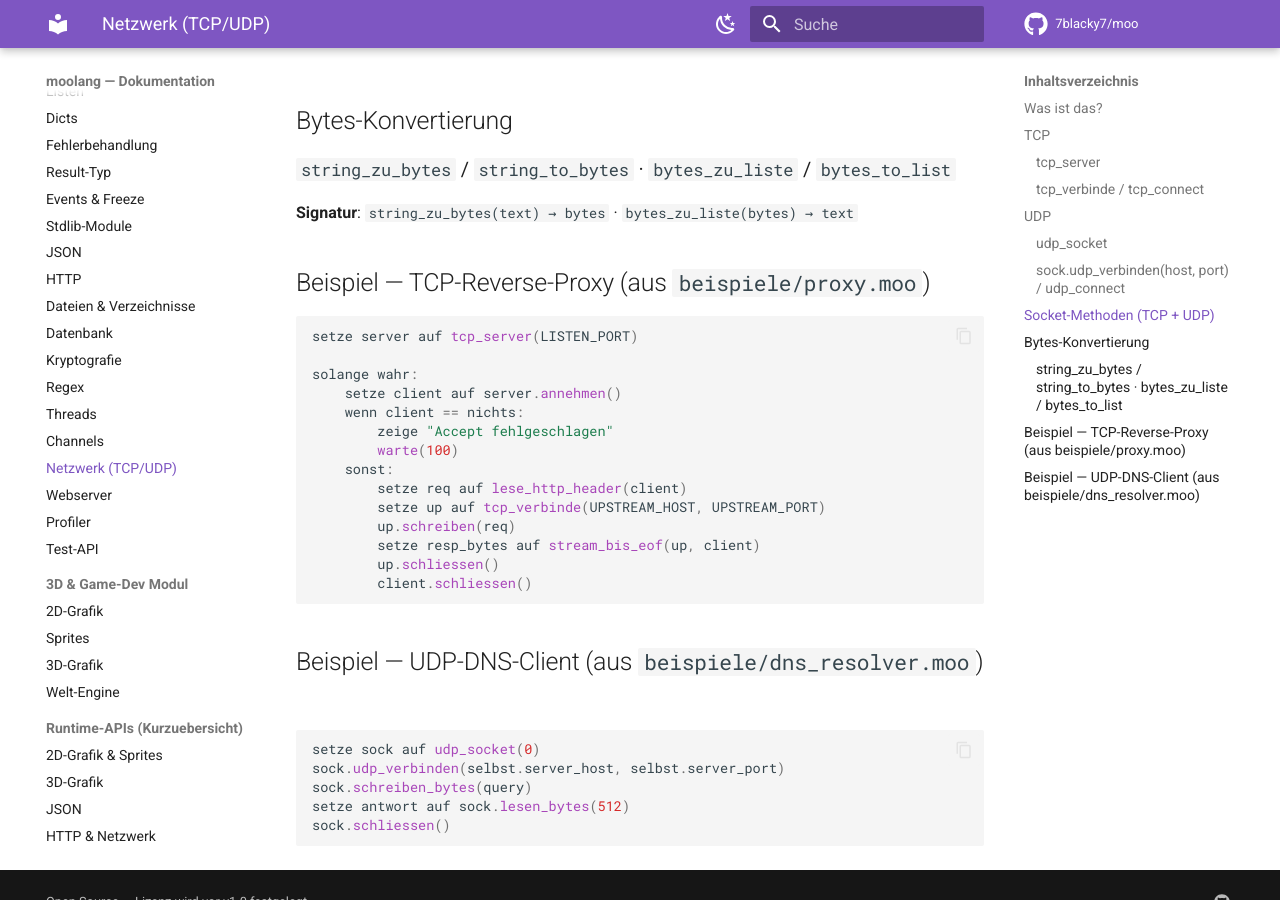
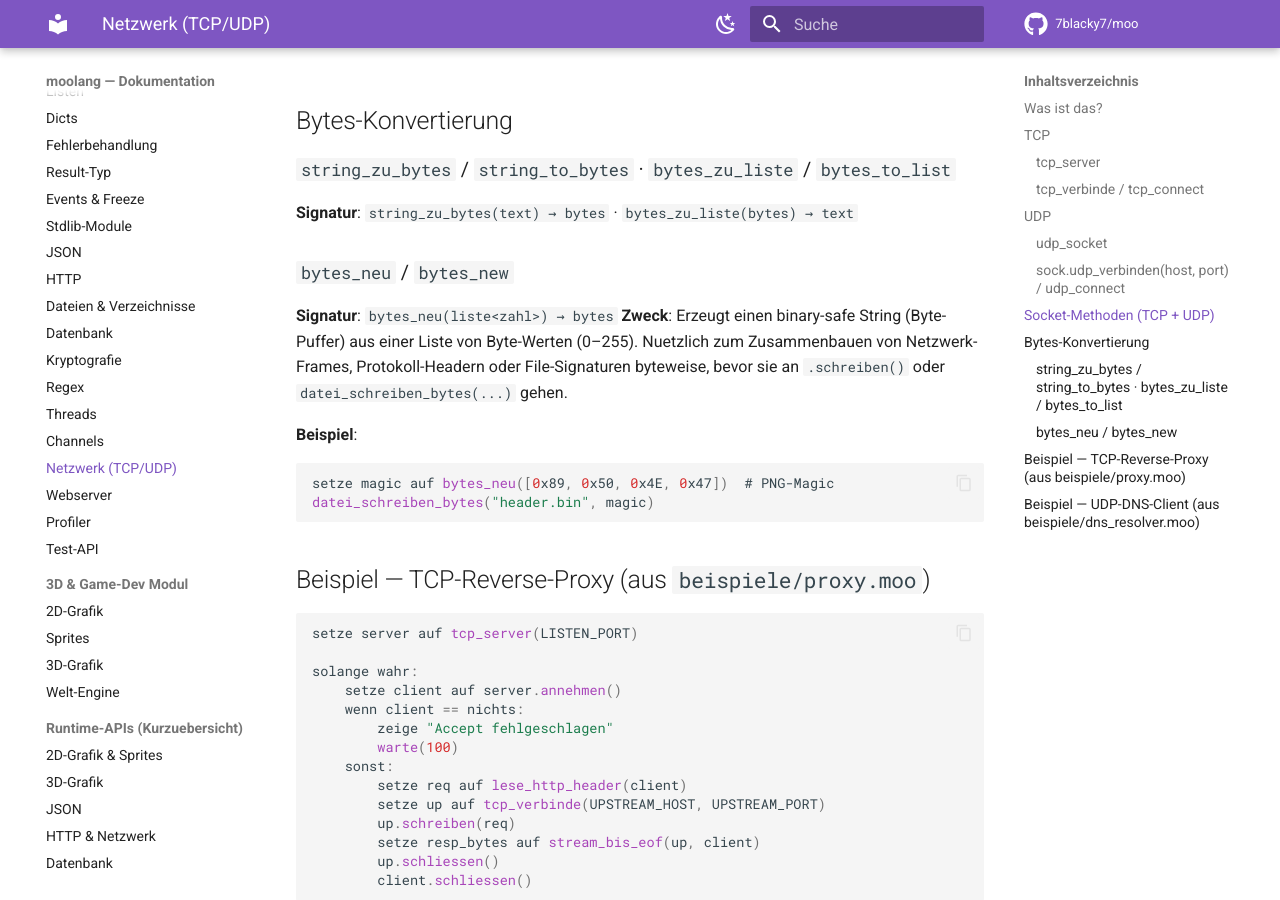
Before and after one commit to 7blacky7/moolang-docs, an MkDocs documentation site: the page built from docs/referenz/netzwerk.md, in a window 1280 px wide and 900 px high, scrolled down 1428 px. Built offline with MkDocs 1.6.1 and Material for MkDocs 9.7.7, drawn with Linux system fonts in a browser that asks for light colours; comment, search, counter and statistics services are not loaded.

Commit message:
prioD1(docs): bytes_neu/bytes_new in referenz/netzwerk.md
Schliesst Doku-Luecke aus k3-Audit (bytes_neu ist User-Builtin in
codegen.rs:2241, war nirgends dokumentiert). Ergaenzt neben den
bestehenden Bytes-Konvertierungs-Funktionen string_zu_bytes /
bytes_zu_liste.

Additiv, keine Breaking Changes.

Co-Authored-By: Claude Opus 4.6 (1M context) <noreply@anthropic.com>

````diff
--- a/docs/referenz/netzwerk.md
+++ b/docs/referenz/netzwerk.md
@@ -55,6 +55,20 @@ Bytes-Liste für binäre Daten.
 
 **Signatur**: `string_zu_bytes(text) → bytes` · `bytes_zu_liste(bytes) → text`
 
+### `bytes_neu` / `bytes_new`
+
+**Signatur**: `bytes_neu(liste<zahl>) → bytes`
+**Zweck**: Erzeugt einen binary-safe String (Byte-Puffer) aus einer Liste von
+Byte-Werten (0–255). Nuetzlich zum Zusammenbauen von Netzwerk-Frames,
+Protokoll-Headern oder File-Signaturen byteweise, bevor sie an `.schreiben()`
+oder `datei_schreiben_bytes(...)` gehen.
+
+**Beispiel**:
+```moo
+setze magic auf bytes_neu([0x89, 0x50, 0x4E, 0x47])  # PNG-Magic
+datei_schreiben_bytes("header.bin", magic)
+```
+
 ## Beispiel — TCP-Reverse-Proxy (aus `beispiele/proxy.moo`)
 
 ```moo
````
